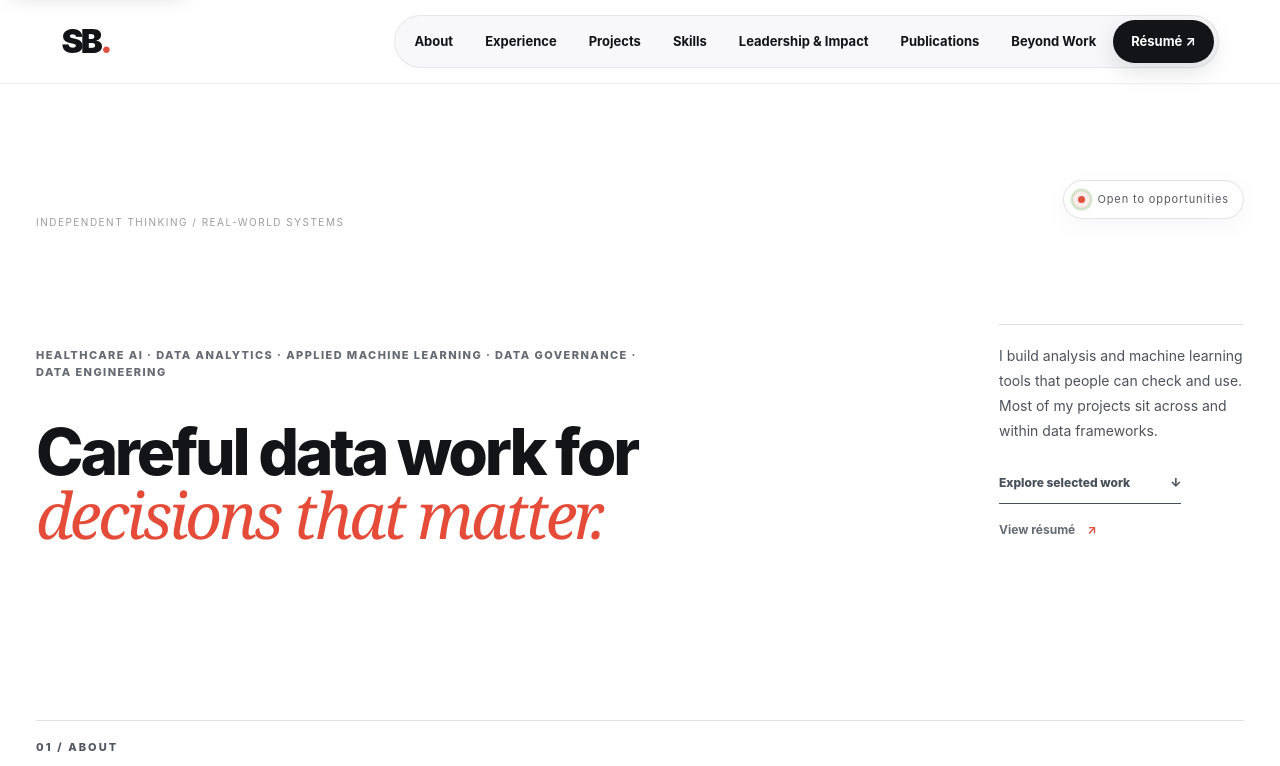
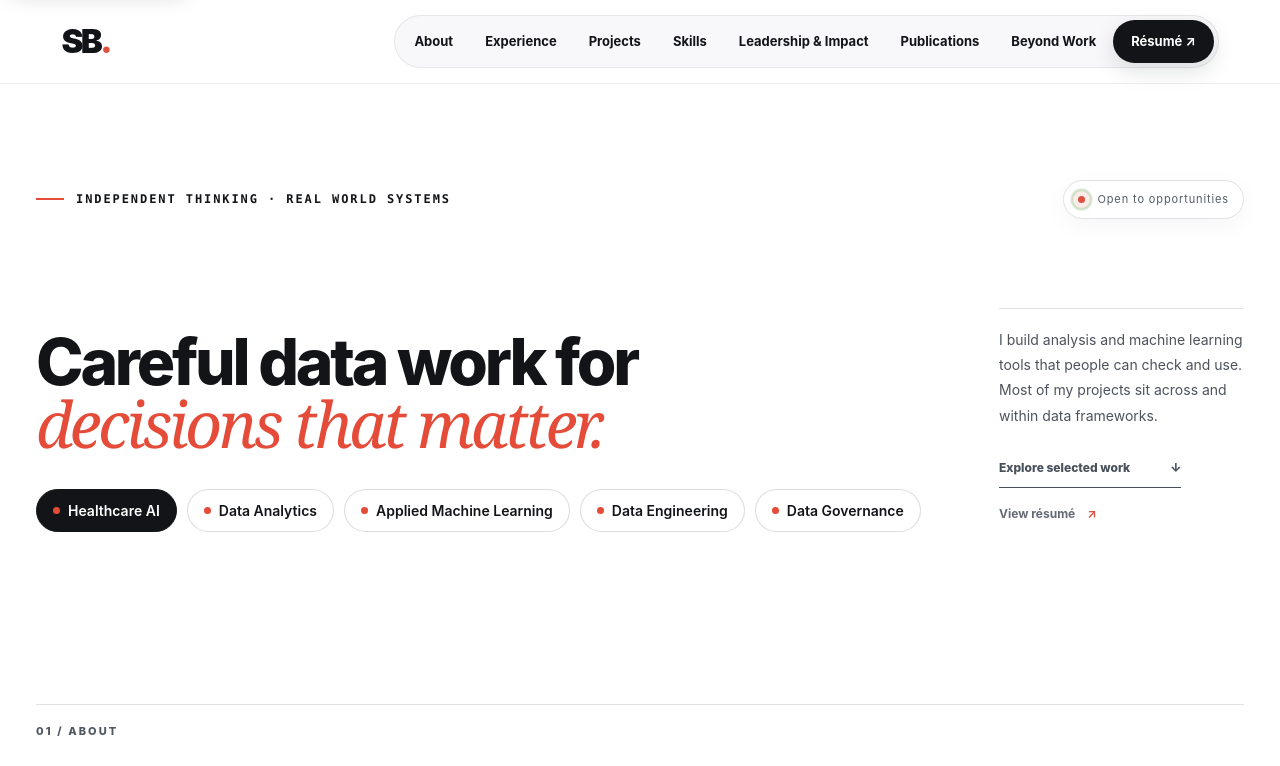
Before and after one commit to Boatengs/my-portfolio, a Next.js app: page / in a window 1280 px wide. Shown: the top 766 px of the page. Built offline with nearby package versions, Linux system fonts and the light colour scheme.

Commit message:
Hero: visible motto line and focus area chips (#67)

```diff
--- a/app/homepage-merge.css
+++ b/app/homepage-merge.css
@@ -318,3 +318,84 @@
     font-size: 36px !important;
   }
 }
+
+/* Hero top line: motto on the left, availability on the right */
+#top.hero::before { display: none !important; content: none !important; }
+
+.hero-topline {
+  display: flex;
+  flex-wrap: wrap;
+  align-items: center;
+  justify-content: space-between;
+  gap: 16px;
+  margin-bottom: clamp(56px, 7vw, 96px);
+}
+
+.hero-topline .hero-kicker { margin: 0 !important; }
+
+.hero-motto {
+  display: inline-flex;
+  align-items: center;
+  gap: 12px;
+  margin: 0;
+  font: 700 12px/1.4 ui-monospace, "SFMono-Regular", Menlo, monospace;
+  letter-spacing: 0.16em;
+  text-transform: uppercase;
+  color: #121417;
+}
+
+.hero-motto span {
+  width: 28px;
+  height: 2px;
+  background: var(--atelier-red, #e44c39);
+}
+
+/* Focus areas as chips under the headline */
+.hero-focus {
+  display: flex;
+  flex-wrap: wrap;
+  gap: 10px;
+  margin: 32px 0 0;
+  padding: 0;
+  list-style: none;
+}
+
+.hero-focus li {
+  display: inline-flex;
+  align-items: center;
+  gap: 8px;
+  padding: 10px 16px;
+  border-radius: 999px;
+  border: 1px solid rgba(18, 20, 23, 0.14);
+  background: #fff;
+  color: #121417;
+  font-size: 14px;
+  font-weight: 600;
+  transition: border-color 0.2s, transform 0.2s;
+}
+
+.hero-focus li::before {
+  content: "";
+  width: 7px;
+  height: 7px;
+  border-radius: 50%;
+  background: var(--atelier-red, #e44c39);
+}
+
+.hero-focus li:first-child {
+  background: #121417;
+  border-color: #121417;
+  color: #fff;
+}
+
+.hero-focus li:hover { border-color: rgba(18, 20, 23, 0.4); transform: translateY(-2px); }
+
+@media (max-width: 760px) {
+  .hero-topline { margin-bottom: 40px; }
+  .hero-focus { margin-top: 24px; gap: 8px; }
+  .hero-focus li { padding: 8px 13px; font-size: 13px; }
+}
+
+@media (prefers-reduced-motion: reduce) {
+  .hero-focus li { transition: none; }
+}
--- a/app/page.tsx
+++ b/app/page.tsx
@@ -439,18 +439,27 @@ export default function Home() {
     <main>
       <SiteNav home />
       <section className="hero shell" id="top">
-        <div className="hero-kicker">
-          <i /> Open to opportunities
+        <div className="hero-topline">
+          <p className="hero-motto">
+            <span aria-hidden="true" />
+            Independent thinking · Real world systems
+          </p>
+          <div className="hero-kicker">
+            <i /> Open to opportunities
+          </div>
         </div>
         <div className="hero-grid">
           <div>
-            <p className="eyebrow">
-              HEALTHCARE AI · DATA ANALYTICS · APPLIED MACHINE LEARNING ·
-              DATA GOVERNANCE · DATA ENGINEERING
-            </p>
             <h1>
               Careful data work for <em>decisions that matter.</em>
             </h1>
+            <ul className="hero-focus" aria-label="Focus areas">
+              <li>Healthcare AI</li>
+              <li>Data Analytics</li>
+              <li>Applied Machine Learning</li>
+              <li>Data Engineering</li>
+              <li>Data Governance</li>
+            </ul>
           </div>
           <div className="hero-aside">
             <p>
```
